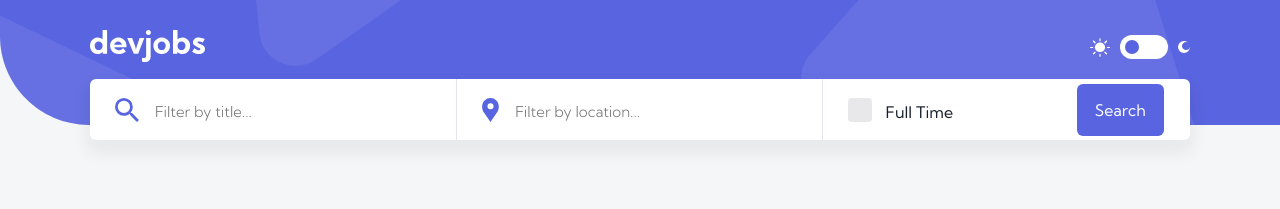
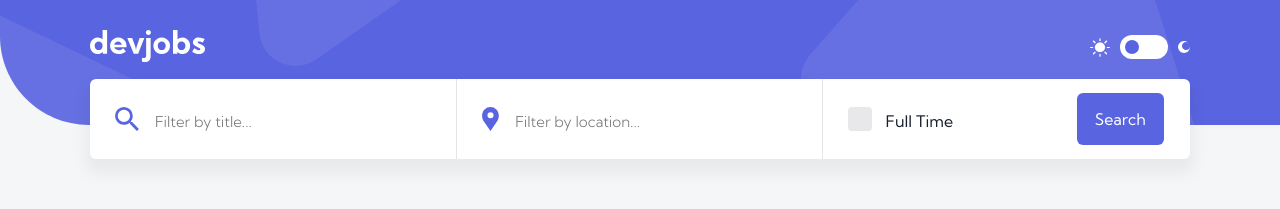
Before and after one commit to ringm/github-jobs-api, a React (Create React App) app: page / in a window 1280 px wide. Shown: the top 209 px of the page. Built offline with nearby package versions, Linux system fonts and the light colour scheme; no server answers.

Commit message:
Update Search.js

```diff
--- a/src/components/Search.js
+++ b/src/components/Search.js
@@ -3,7 +3,7 @@ import styled from 'styled-components';
 
 const SearchBarContainer = styled.div`
   width: min(1100px, 90%);
-  height: 80px;
+  min-height: 80px;
   background-color: ${props => props.theme === 'light' ? '#fff' : '#19202D'};
   border-radius: 6px;
   display: flex;
```
